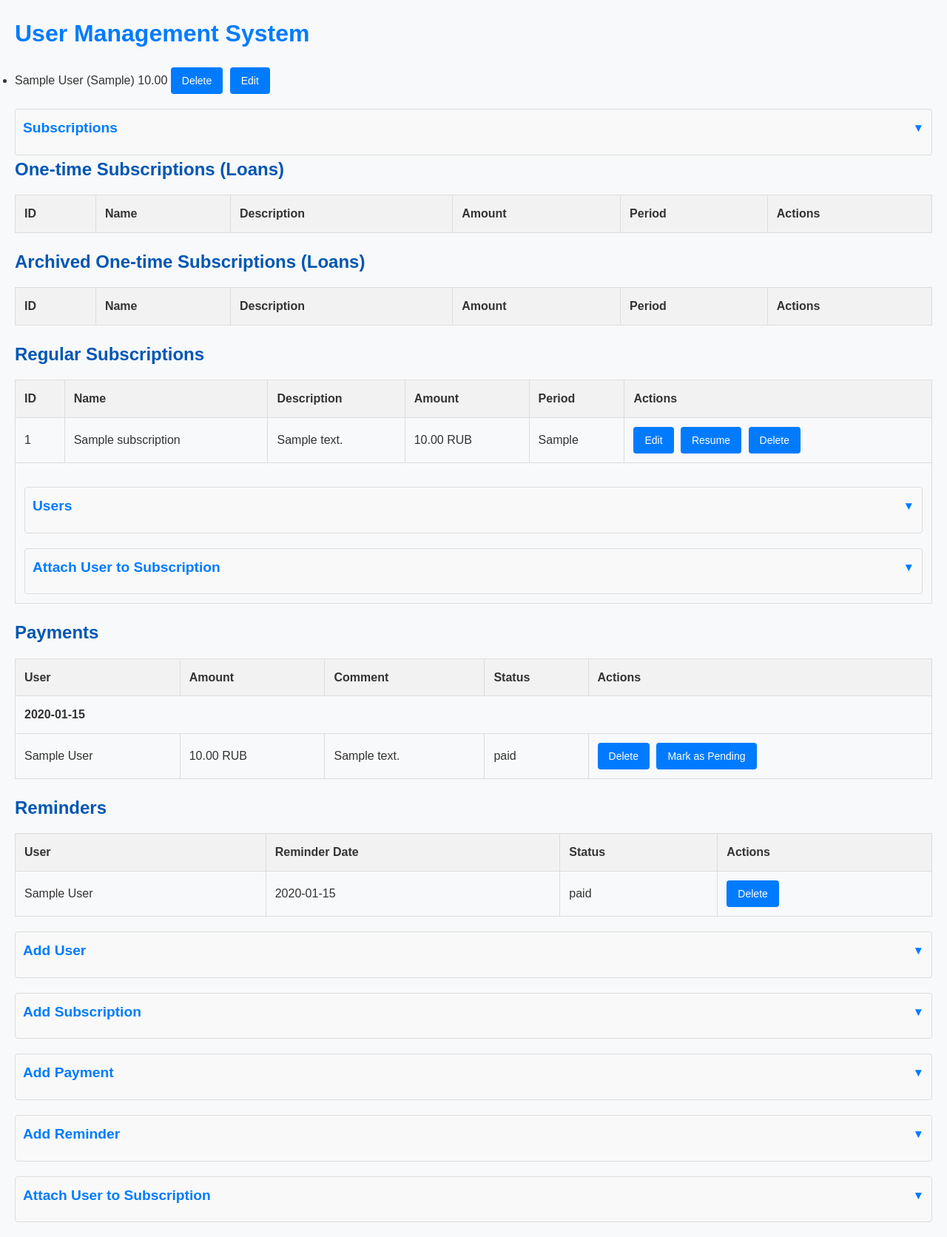
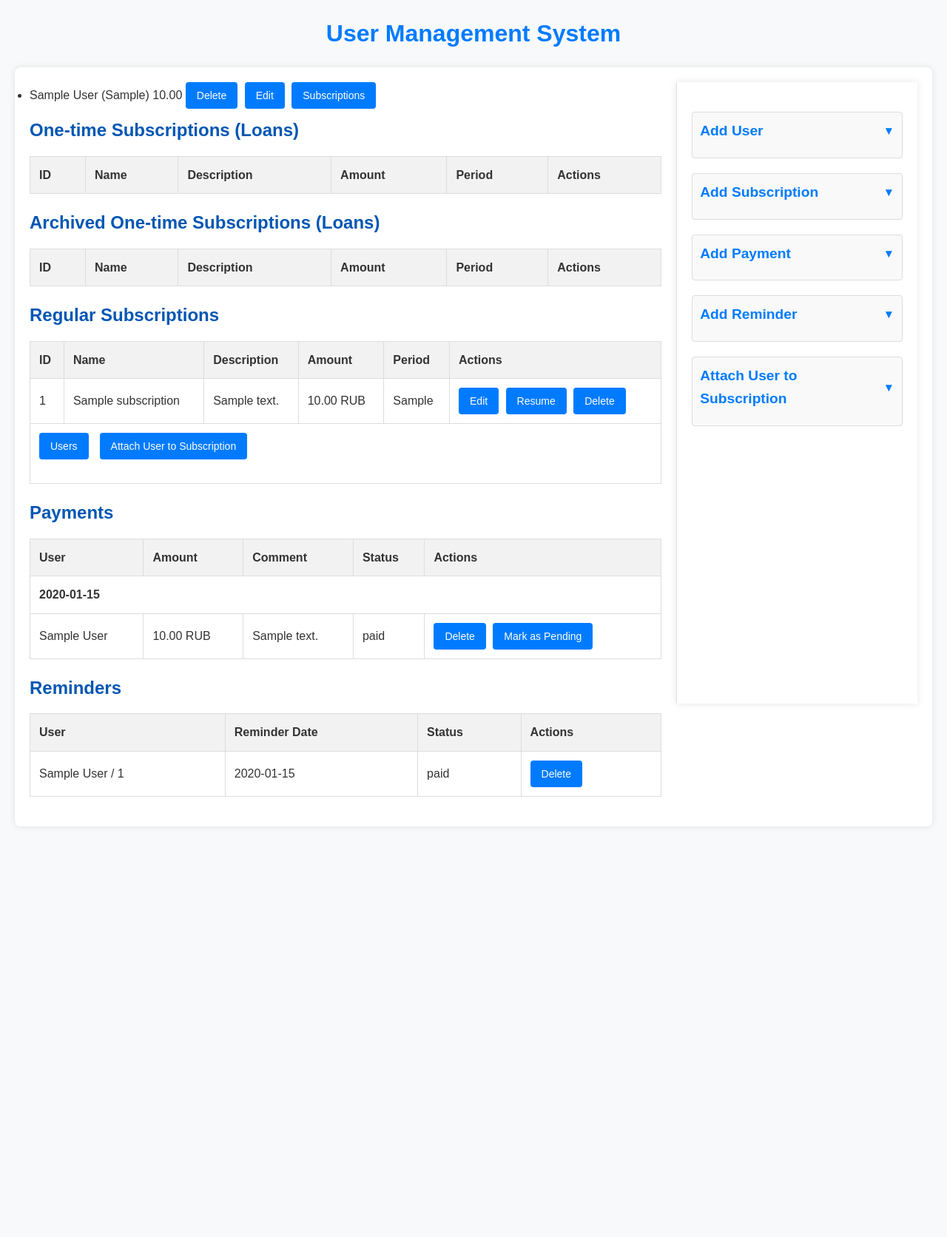
Before and after one commit to ckeiituk/Collector, a Flask app: page / in a window 1280 px wide. Shown: the whole page at 74% size. After the commit the page ends 1077 px from the top, so only its background shows below. Run offline with Flask 3, Linux system fonts and the light colour scheme; tables that the repository leaves empty hold one stand-in row (values such as "Sample post"); lists and menus that the app fills with data are empty; some libraries are stand-ins or nearby versions.

Commit message:
Добавил кнопки раскрытия форм в таблицах. Добавил боковую панель с формами. Подготовка к дизайну

```diff
--- a/app/routes/user_routes.py
+++ b/app/routes/user_routes.py
@@ -18,7 +18,7 @@
     one_time_subscriptions = Subscription.query.filter_by(period='one-time').order_by(Subscription.id.asc()).all()
     regular_subscriptions = Subscription.query.filter(Subscription.period != 'one-time').order_by(Subscription.id.asc()).all()
     payments = Payment.query.order_by(Payment.id.desc()).all()
-    reminders = Reminder.query.order_by(Reminder.id.desc()).all()
+    reminders = Reminder.query.order_by(Reminder.reminder_date.desc(), Reminder.id.desc()).all()
     now = datetime.utcnow()
     payments_by_date = defaultdict(list)
     for payment in payments:
--- a/app/static/scripts.js
+++ b/app/static/scripts.js
@@ -1,3 +1,12 @@
+function toggleDetails(id) {
+    const details = document.getElementById(id);
+    if (details.hasAttribute('open')) {
+        details.removeAttribute('open');
+    } else {
+        details.setAttribute('open', 'open');
+    }
+}
+
 function attachUserToSubscription(formId) {
     const form = document.getElementById(formId);
     const formData = new FormData(form);
--- a/app/static/styles.css
+++ b/app/static/styles.css
@@ -118,7 +118,6 @@
     padding: 10px;
     border: 1px solid #ddd;
     border-radius: 4px;
-    position: relative;
 }
 
 details summary {
@@ -157,6 +156,32 @@
     margin-bottom: 10px;
 }
 
+/* Table-specific details */
+.table-details {
+    display: none; /* Hide by default */
+}
+
+.table-details[open] {
+    display: block; /* Show when open */
+}
+
+/* Toggle button styles */
+.toggle-button {
+    background-color: #007bff;
+    color: white;
+    border: none;
+    border-radius: 4px;
+    padding: 10px 15px;
+    cursor: pointer;
+    font-size: 14px;
+    margin-bottom: 10px;
+    display: inline-block;
+}
+
+.toggle-button:hover {
+    background-color: #0056b3;
+}
+
 /* Specific form container */
 .form-container {
     margin-bottom: 20px;
@@ -179,6 +204,13 @@
     padding: 20px;
 }
 
+/* Button row styles */
+.button-row {
+    display: flex;
+    gap: 10px;
+    margin-bottom: 10px;
+}
+
 /* Responsive styles */
 @media (max-width: 768px) {
     body {
@@ -198,3 +230,50 @@
         margin-bottom: 10px;
     }
 }
+
+/* Center the heading */
+.centered {
+    text-align: center;
+    margin-bottom: 20px;
+}
+
+/* Sidebar styles */
+.container {
+    display: flex;
+    justify-content: space-between;
+}
+
+.main-content {
+    flex: 3;
+    padding-right: 20px;
+}
+
+.sidebar {
+    flex: 1;
+    position: sticky;
+    top: 0;
+    max-height: 100vh;
+    overflow-y: auto;
+    background-color: #fff;
+    border-left: 1px solid #ddd;
+    padding: 20px;
+    box-shadow: 0 0 10px rgba(0, 0, 0, 0.1);
+}
+
+@media (max-width: 768px) {
+    .container {
+        flex-direction: column;
+    }
+
+    .main-content {
+        padding-right: 0;
+    }
+
+    .sidebar {
+        position: static;
+        max-height: none;
+        overflow-y: visible;
+        border-left: none;
+        box-shadow: none;
+    }
+}
--- a/app/templates/index.html
+++ b/app/templates/index.html
@@ -19,22 +19,28 @@
 {% endif %}
 {% endwith %}
 
-<h1>User Management System</h1>
+<h1 class="centered">User Management System</h1>
 
+<div class="container">
+  <div class="main-content">
     {% include 'partials/users.html' %}
     {% include 'partials/one_time_subscriptions.html' %}
     {% include 'partials/regular_subscriptions.html' %}
     {% include 'partials/payments.html' %}
     {% include 'partials/reminders.html' %}
+  </div>
 
+  <div class="sidebar">
     {% include 'forms/add_user.html' %}
     {% include 'forms/add_subscription.html' %}
     {% include 'forms/add_payment.html' %}
     {% include 'forms/add_reminder.html' %}
-
     <!-- Single form for attaching users to subscriptions -->
     {% with form_id = "attachSubscriptionFormGeneral", subscription = None %}
     {% include 'forms/attach_user_to_subscription.html' %}
     {% endwith %}
+  </div>
+</div>
+
 </body>
 </html>
--- a/app/templates/partials/one_time_subscriptions.html
+++ b/app/templates/partials/one_time_subscriptions.html
@@ -51,8 +51,12 @@
   </tr>
   <tr>
     <td colspan="6">
-      <details>
-        <summary>Users</summary>
+      <div class="button-row">
+        <button class="toggle-button" onclick="toggleDetails('details-users-{{ subscription.id }}')">Users</button>
+        <button class="toggle-button" onclick="toggleDetails('details-attach-{{ subscription.id }}')">Attach User to Subscription</button>
+      </div>
+      <details id="details-users-{{ subscription.id }}" class="table-details">
+        <summary>Users:</summary>
         <ul>
           {% for user_subscription in subscription.user_subscriptions %}
           <li>
@@ -62,9 +66,9 @@
           {% endfor %}
         </ul>
       </details>
-      <details>
-        <summary>Attach User to Subscription</summary>
-        <form id="attachSubscriptionFormOneTime{{ subscription.id }}" method="post">
+      <details id="details-attach-{{ subscription.id }}" class="table-details">
+        <summary>Attach:</summary>
+        <form id="attachSubscriptionFormRegular{{ subscription.id }}" method="post">
           <input type="hidden" name="csrf_token" value="{{ csrf_token }}">
           <input type="hidden" name="subscription_id" value="{{ subscription.id }}">
           <label for="user_id">User:</label>
@@ -83,7 +87,7 @@
           <label for="is_paused">Is Paused:</label>
           <input type="checkbox" id="is_paused" name="is_paused">
 
-          <button type="button" onclick="attachUserToSubscription('attachSubscriptionFormOneTime{{ subscription.id }}')">Attach User to Subscription</button>
+          <button type="button" onclick="attachUserToSubscription('attachSubscriptionFormRegular{{ subscription.id }}')">Attach User to Subscription</button>
         </form>
       </details>
     </td>
@@ -146,8 +150,12 @@
   </tr>
   <tr>
     <td colspan="6">
-      <details>
-        <summary>Users</summary>
+      <div class="button-row">
+        <button class="toggle-button" onclick="toggleDetails('details-users-{{ subscription.id }}')">Users</button>
+        <button class="toggle-button" onclick="toggleDetails('details-attach-{{ subscription.id }}')">Attach User to Subscription</button>
+      </div>
+      <details id="details-users-{{ subscription.id }}" class="table-details">
+        <summary>Users:</summary>
         <ul>
           {% for user_subscription in subscription.user_subscriptions %}
           <li>
@@ -157,9 +165,9 @@
           {% endfor %}
         </ul>
       </details>
-      <details>
-        <summary>Attach User to Subscription</summary>
-        <form id="attachSubscriptionFormOneTime{{ subscription.id }}" method="post">
+      <details id="details-attach-{{ subscription.id }}" class="table-details">
+        <summary>Attach:</summary>
+        <form id="attachSubscriptionFormRegular{{ subscription.id }}" method="post">
           <input type="hidden" name="csrf_token" value="{{ csrf_token }}">
           <input type="hidden" name="subscription_id" value="{{ subscription.id }}">
           <label for="user_id">User:</label>
@@ -178,7 +186,7 @@
           <label for="is_paused">Is Paused:</label>
           <input type="checkbox" id="is_paused" name="is_paused">
 
-          <button type="button" onclick="attachUserToSubscription('attachSubscriptionFormOneTime{{ subscription.id }}')">Attach User to Subscription</button>
+          <button type="button" onclick="attachUserToSubscription('attachSubscriptionFormRegular{{ subscription.id }}')">Attach User to Subscription</button>
         </form>
       </details>
     </td>
--- a/app/templates/partials/regular_subscriptions.html
+++ b/app/templates/partials/regular_subscriptions.html
@@ -50,8 +50,12 @@
   </tr>
   <tr>
     <td colspan="6">
-      <details>
-        <summary>Users</summary>
+      <div class="button-row">
+        <button class="toggle-button" onclick="toggleDetails('details-users-{{ subscription.id }}')">Users</button>
+        <button class="toggle-button" onclick="toggleDetails('details-attach-{{ subscription.id }}')">Attach User to Subscription</button>
+      </div>
+      <details id="details-users-{{ subscription.id }}" class="table-details">
+        <summary>Users:</summary>
         <ul>
           {% for user_subscription in subscription.user_subscriptions %}
           <li>
@@ -61,8 +65,8 @@
           {% endfor %}
         </ul>
       </details>
-      <details>
-        <summary>Attach User to Subscription</summary>
+      <details id="details-attach-{{ subscription.id }}" class="table-details">
+        <summary>Attach:</summary>
         <form id="attachSubscriptionFormRegular{{ subscription.id }}" method="post">
           <input type="hidden" name="csrf_token" value="{{ csrf_token }}">
           <input type="hidden" name="subscription_id" value="{{ subscription.id }}">
--- a/app/templates/partials/reminders.html
+++ b/app/templates/partials/reminders.html
@@ -11,7 +11,7 @@
     <tbody>
     {% for reminder in reminders %}
     <tr>
-        <td>{{ reminder.user.name }}</td>
+        <td>{{ reminder.user.name }} / {{ reminder.id }}</td>
         <td>{{ reminder.reminder_date }}</td>
         <td>{{ reminder.status }}</td>
         <td>
--- a/app/templates/partials/users.html
+++ b/app/templates/partials/users.html
@@ -14,7 +14,8 @@
                 <button type="submit">Save</button>
             </form>
         </div>
-        <details>
+        <button class="toggle-button" onclick="toggleDetails('details-subscriptions-{{ user.id }}')">Subscriptions</button>
+        <details id="details-subscriptions-{{ user.id }}" class="table-details">
             <summary>Subscriptions</summary>
             <ul>
                 {% for user_subscription in user.subscriptions %}
```
Also changed, not shown: app/routes/payment_routes.py (+29 -24 lines). Lines whose indentation alone changed are shown as unchanged.
